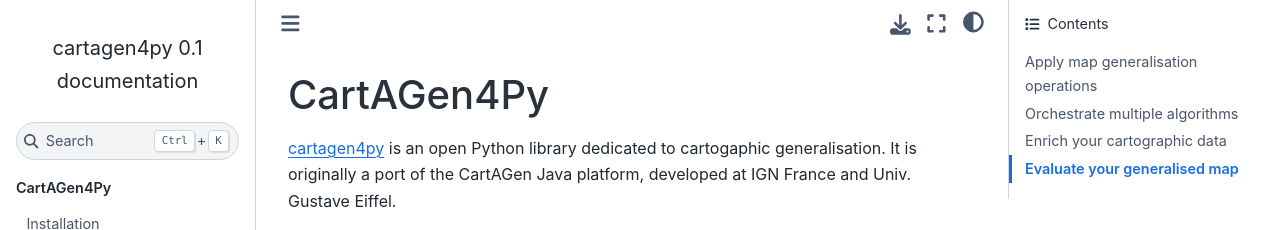
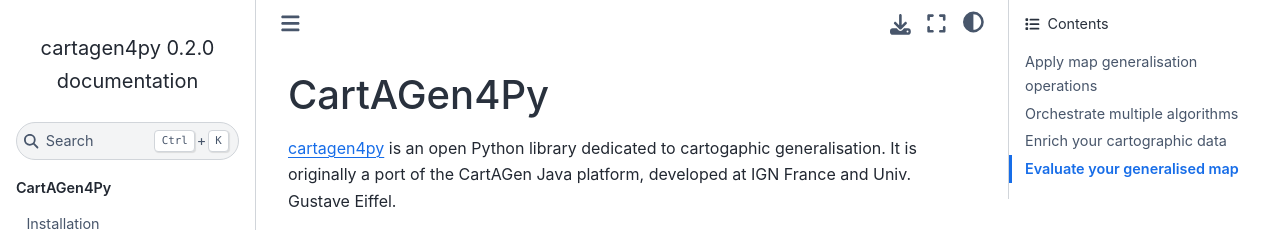
Before and after one commit to LostInZoom/cartagen, a Sphinx documentation site: the page built from docs/index.rst, in a window 1280 px wide. Shown: the top 230 px of the page. Built offline with Sphinx 7.4.7 and the Sphinx Book theme 1.1.4, drawn with Linux system fonts in a browser that asks for light colours.

Commit message:
updated doc to 0.2.0

```diff
--- a/docs/conf.py
+++ b/docs/conf.py
@@ -9,7 +9,7 @@
 project = 'cartagen4py'
 copyright = '2023, IGN, Univ Gustave Eiffel'
 author = 'Guillaume Touya, Justin Berli'
-release = '0.1'
+release = '0.2.0'
 
 # -- General configuration ---------------------------------------------------
 # https://www.sphinx-doc.org/en/master/usage/configuration.html#general-configuration
```
